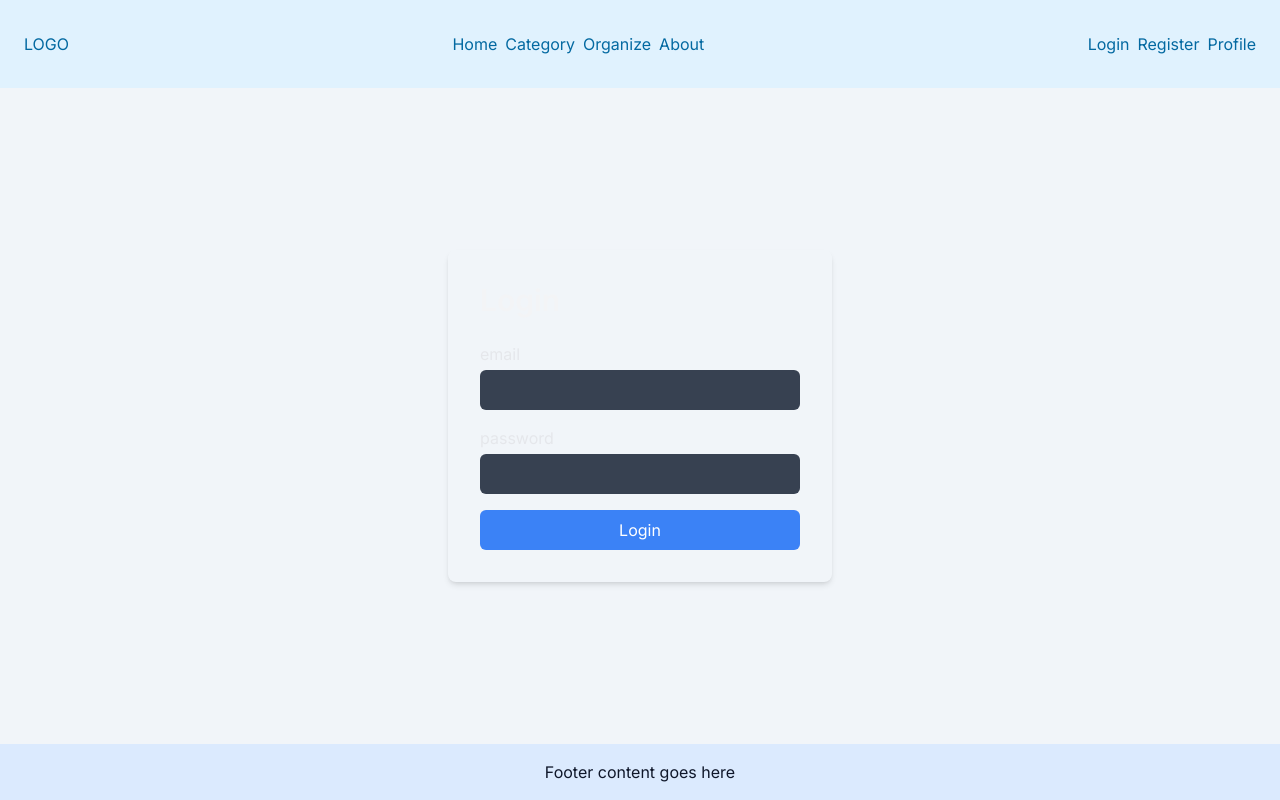
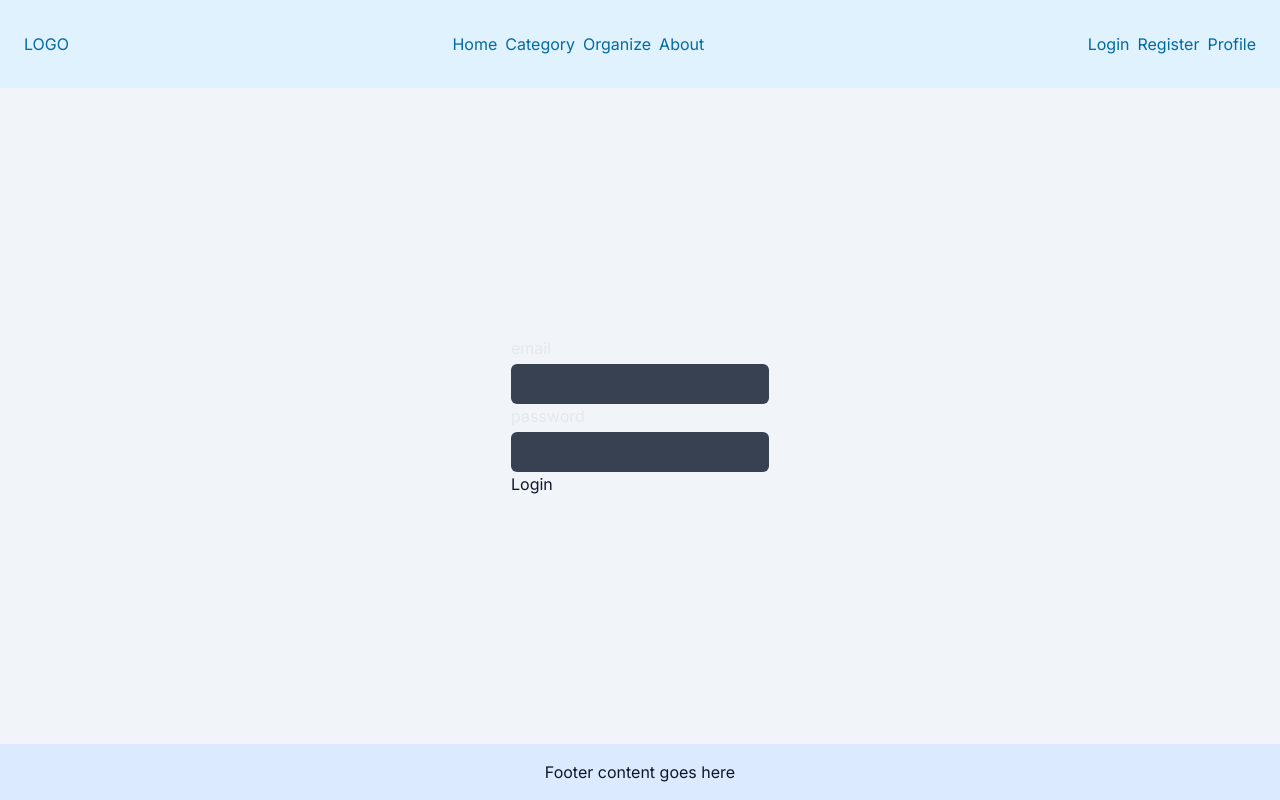
Before and after one commit to chingu-voyages/v48-tier3-team-20, a Next.js app in the folder event/: page /login in a window 1280 px wide. Built offline with nearby package versions, Linux system fonts and the light colour scheme.

Commit message:
Pair programming with Eric

```diff
--- /dev/null
+++ b/event/src/app/api/users/get-public-data/route.ts
@@ -0,0 +1,28 @@
+import dbConnect from "@/lib/mongo/index";
+import Users, { IUsers } from "@/models/User";
+import { NextRequest, NextResponse } from "next/server";
+import { verifyJwt } from "@/lib/authHelper";
+import { cookies } from "next/headers";
+
+export async function GET(req: NextRequest) {
+    const token = await req.cookies.get("accessToken");
+    if (!token) {
+        console.log("No token...");
+        return NextResponse.json({ message: "No token" });
+      }
+  try {
+    const data = await verifyJwt(token.value);
+    if(!data.data){
+        return NextResponse.json({message: "no data"})
+    }
+    await dbConnect();
+
+    const publicData = await Users.findOne({ _id: data.data.userId }).select(
+      "username email bio interests profil_pic name",
+    );
+
+    return NextResponse.json({ message: "Public data", data: publicData });
+  } catch (err) {
+    console.log(err);
+  }
+}
--- a/event/src/app/api/users/login/route.ts
+++ b/event/src/app/api/users/login/route.ts
@@ -19,7 +19,7 @@ export async function POST(req: Request) {
 
     const body = await req.json();
     const user: IUsers = await Users.findOne({ email: body.email }).exec();
-
+    console.log(body)
     if (!user) {
       return NextResponse.json(
         { message: "No user by that email..." },
--- a/event/src/app/login/page.tsx
+++ b/event/src/app/login/page.tsx
@@ -8,7 +8,6 @@ export default function LoginPage() {
 
   async function handleSubmit(event: FormEvent<HTMLFormElement>) {
     event.preventDefault();
-
     const formData = new FormData(event.currentTarget);
     const email = formData.get("email");
     const password = formData.get("password");
@@ -29,40 +28,10 @@ export default function LoginPage() {
   }
 
   return (
-    <section className="flex w-96 items-center justify-center">
-      <div className="bg- w-full max-w-md rounded-lg p-8 shadow-md dark:bg-gray-800">
-        <h2 className="mb-6 text-3xl font-semibold text-gray-100">Login</h2>
-        <form className="space-y-4" onSubmit={handleSubmit}>
-
-         <Input
-            htmlFor="email"
-            labelClassName="mb-1 block text-gray-200"
-            labelName="Email"
-            type="email"
-            name="email"
-            id="email"
-            className="w-full rounded-md bg-gray-700 px-3 py-2 text-gray-200 focus:outline-none focus:ring focus:ring-blue-500"
-            required={true}
-         />
-
-          <Input
-            htmlFor="password"
-            labelClassName="mb-1 block text-gray-200"
-            labelName="Password"
-            type="password"
-            name="password"
-            id="password"
-            className="w-full rounded-md bg-gray-700 px-3 py-2 text-gray-200 focus:outline-none focus:ring focus:ring-blue-500"
-            required={true}
-          />
-          <button
-            type="submit"
-            className="w-full rounded-md bg-blue-500 px-4 py-2 text-white hover:bg-blue-600 focus:bg-blue-600 focus:outline-none"
-          >
-            Login
-          </button>
-        </form>
-      </div>
-    </section>
+    <form onSubmit={handleSubmit}>
+      <Input type="email" name="email" id="email" required={true} />
+      <Input type="password" name="password" id="password" required={true} />
+      <button type="submit">Login</button>
+    </form>
   );
 }
--- a/event/src/app/profile/page.tsx
+++ b/event/src/app/profile/page.tsx
@@ -1,36 +1,54 @@
-"use client"
-import React, { useState } from 'react';
+"use client";
+import React, { useState, useEffect } from "react";
 
 const Profile = () => {
-
-
   const [profileData, setProfileData] = useState({
-    name: 'Test User',
-    email: 'TestUser@mail.com',
-    about: 'Lorem ipsum dolor sit amet, consectetur adipiscing elit. Sed do eiusmod tempor incididunt ut labore et dolore magna aliqua. Ut enim ad minim veniam.'
+    name: "Test User",
+    email: "TestUser@mail.com",
+    about:
+      "Lorem ipsum dolor sit amet, consectetur adipiscing elit. Sed do eiusmod tempor incididunt ut labore et dolore magna aliqua. Ut enim ad minim veniam.",
   });
 
   const [editMode, setEditMode] = useState(false);
 
-  const handleSubmit = (e) => {
+  useEffect(() => {
+    const fetchData = async () => {
+      const res = await fetch("/api/users/get-public-data", {
+        method: "GET",
+      });
+      const data = await res.json();
+      console.log(data)
+      return setProfileData({
+        ...profileData,
+        name: data.data.username,
+        email: data.data.email,
+        about: data.data.bio
+      });
+    };
+    fetchData();
+  }, []);
+
+  const handleSubmit = (e: { preventDefault: () => void; }) => {
     e.preventDefault();
     setEditMode(false);
   };
 
-  const handleChange = (e) => {
+  const handleChange = (e: { target: { name: any; value: any; }; }) => {
     setProfileData({
       ...profileData,
-      [e.target.name]: e.target.value
+      [e.target.name]: e.target.value,
     });
   };
 
   return (
     <section className="flex items-center justify-center">
-      <div className="bg-gray-800 p-8 rounded-lg shadow-md w-full max-w-md">
-        <h2 className="text-3xl font-semibold text-gray-100 mb-6">Profile</h2>
+      <div className="w-full max-w-md rounded-lg bg-gray-800 p-8 shadow-md">
+        <h2 className="mb-6 text-3xl font-semibold text-gray-100">Profile</h2>
         <form className="space-y-4" onSubmit={handleSubmit}>
           <div>
-            <label htmlFor="name" className="text-gray-200 block mb-1">Name</label>
+            <label htmlFor="name" className="mb-1 block text-gray-200">
+              Name
+            </label>
             {editMode ? (
               <input
                 type="text"
@@ -38,15 +56,19 @@ const Profile = () => {
                 id="name"
                 value={profileData.name}
                 onChange={handleChange}
-                className="w-full px-3 py-2 rounded-md bg-gray-700 text-gray-200 focus:outline-none focus:ring focus:ring-blue-500"
+                className="w-full rounded-md bg-gray-700 px-3 py-2 text-gray-200 focus:outline-none focus:ring focus:ring-blue-500"
                 required
               />
             ) : (
-              <div className="text-gray-200 py-2 px-3 bg-gray-700 rounded-md">{profileData.name}</div>
+              <div className="rounded-md bg-gray-700 px-3 py-2 text-gray-200">
+                {profileData.name}
+              </div>
             )}
           </div>
           <div>
-            <label htmlFor="email" className="text-gray-200 block mb-1">Email</label>
+            <label htmlFor="email" className="mb-1 block text-gray-200">
+              Email
+            </label>
             {editMode ? (
               <input
                 type="email"
@@ -54,15 +76,24 @@ const Profile = () => {
                 id="email"
                 value={profileData.email}
                 onChange={handleChange}
-                className="w-full px-3 py-2 rounded-md bg-gray-700 text-gray-200 focus:outline-none focus:ring focus:ring-blue-500"
+                className="w-full rounded-md bg-gray-700 px-3 py-2 text-gray-200 focus:outline-none focus:ring focus:ring-blue-500"
                 required
               />
             ) : (
-              <div className="text-gray-200 py-2 px-3 bg-gray-700 rounded-md">{profileData.email}</div>
+              <div className="rounded-md bg-gray-700 px-3 py-2 text-gray-200">
+                {profileData.email}
+              </div>
             )}
           </div>
+          <blockquote contentEditable="true">
+  <p>Edit this content to add your own quote</p>
+</blockquote>
+
           <div>
-            <label htmlFor="about" className="text-gray-200 block mb-1">About</label>
+            <label htmlFor="about" className="mb-1 block text-gray-200">
+              About
+            </label>
+            <p contentEditable = {editMode}></p>
             {editMode ? (
               <textarea
                 name="about"
@@ -70,25 +101,27 @@ const Profile = () => {
                 value={profileData.about}
                 onChange={handleChange}
                 rows={5}
-                className="w-full px-3 py-2 rounded-md bg-gray-700 text-gray-200 focus:outline-none focus:ring focus:ring-blue-500"
+                className="w-full rounded-md bg-gray-700 px-3 py-2 text-gray-200 focus:outline-none focus:ring focus:ring-blue-500"
                 placeholder="Tell us something about yourself"
               ></textarea>
             ) : (
-              <div className="text-gray-200 py-2 px-3 bg-gray-700 rounded-md">{profileData.about}</div>
+              <div className="rounded-md bg-gray-700 px-3 py-2 text-gray-200">
+                {profileData.about}
+              </div>
             )}
           </div>
           {editMode ? (
             <button
               type="submit"
-              className="w-full py-2 px-4 bg-blue-500 text-white rounded-md hover:bg-blue-600 focus:outline-none focus:bg-blue-600"
+              className="w-full rounded-md bg-blue-500 px-4 py-2 text-white hover:bg-blue-600 focus:bg-blue-600 focus:outline-none"
             >
               Save Changes
             </button>
           ) : (
             <button
               type="button"
-              onClick={() => setEditMode(true)}
-              className="w-full py-2 px-4 bg-blue-500 text-white rounded-md hover:bg-blue-600 focus:outline-none focus:bg-blue-600"
+              onClick={() => setEditMode(!editMode)}
+              className="w-full rounded-md bg-blue-500 px-4 py-2 text-white hover:bg-blue-600 focus:bg-blue-600 focus:outline-none"
             >
               Edit Profile
             </button>
--- a/event/src/components/Input.tsx
+++ b/event/src/components/Input.tsx
@@ -9,7 +9,6 @@ interface InputProps {
 
 const Input = ({ type, name, required, id }: InputProps) => {
   return (
-    <form className="space-y-4">
       <div>
         <label htmlFor={id} className="mb-1 block text-gray-200">
           {name}
@@ -22,7 +21,6 @@ const Input = ({ type, name, required, id }: InputProps) => {
           required={required}
         />
       </div>
-    </form>
   );
 };
 
```
Also changed, not shown: 1 other file (tests, documents, lock files or other folders).
